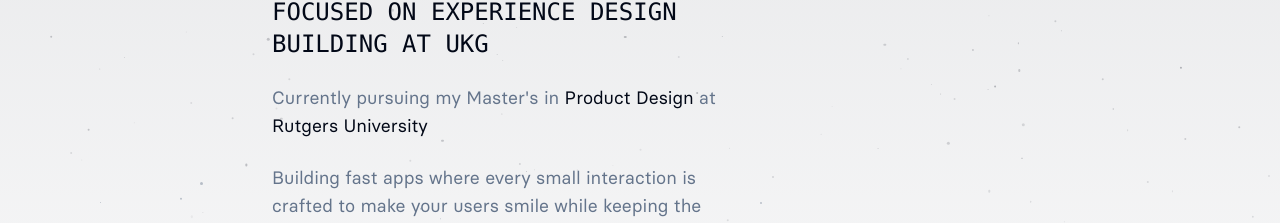
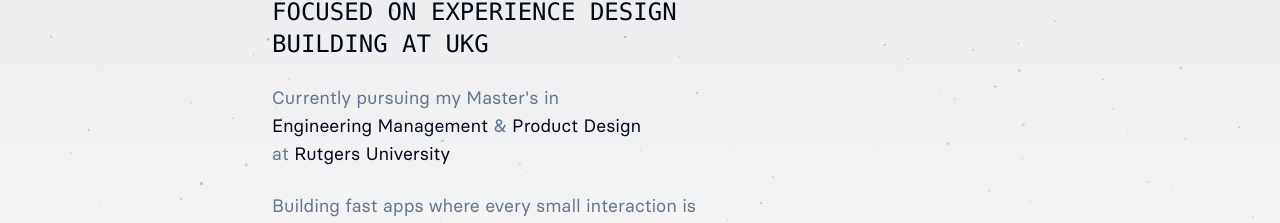
Before and after one commit to colnies/portfolio, a React (Vite) app: page / in a window 1280 px wide. Shown: the part 188-411 px from the top of the page. Built offline with nearby package versions, Linux system fonts and the light colour scheme.

Commit message:
add to masters desc

```diff
--- a/src/App.tsx
+++ b/src/App.tsx
@@ -61,18 +61,15 @@
             Focused on Experience Design
             <br />
             Building at{" "}
-            <a
-              href="https://ukg.com"
-              target="_blank"
-              rel="noopener noreferrer"
-            >
+            <a href="https://ukg.com" target="_blank" rel="noopener noreferrer">
               <SlotMachine text="UKG" every={8000} />
             </a>
           </p>
           <div className="text-lg text-muted-foreground max-w-md font-basier">
             <p>
-              Currently pursuing my Master's in{" "}
-              <span className="text-foreground">Product Design</span> at{" "}
+              Currently pursuing my Master's in{" "}<br/>
+              <span className="text-foreground">Engineering Management</span> {" & "}
+              <span className="text-foreground">Product Design</span><br/> at{" "}
               <span className="text-foreground">Rutgers University</span>
             </p>
           </div>
```
